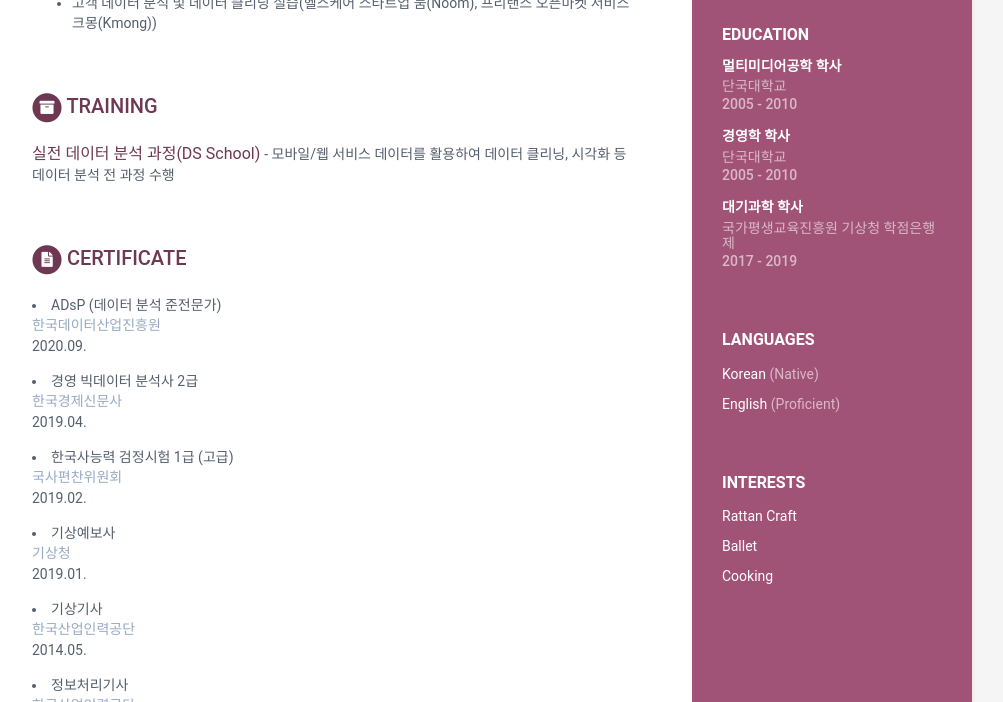
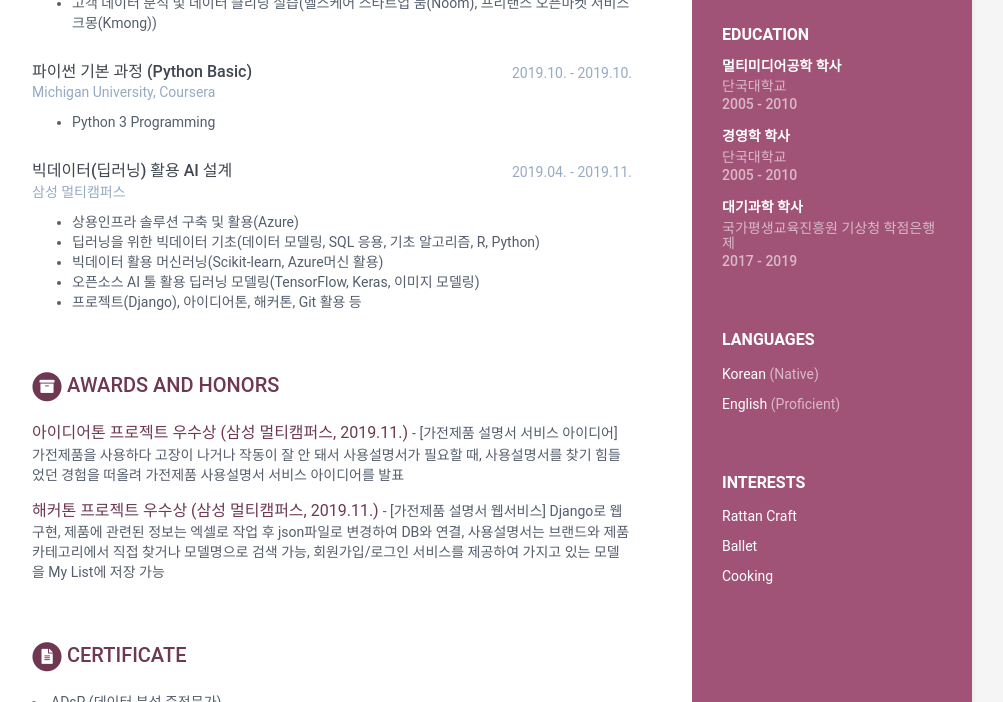
Before and after one commit to ranisop/resume, a Jekyll site: the page built from index.html, in a window 1280 px wide and 900 px high, scrolled down 209 px, cut to the strip 198-900 px from the top of the window. Shown: the whole strip, without its empty margins (168-1171 px from the left). Built offline with Jekyll 4.4.1, drawn with Linux system fonts in a browser that asks for light colours.

Commit message:
Update data.yml

```diff
--- a/_data/data.yml
+++ b/_data/data.yml
@@ -137,7 +137,6 @@ education:
 
 
 experiences:
-#     title: Training #Projects
     - role: 실전 데이터 분석 과정
       time: 2020.03. - 2020.08.
       company: DS School
@@ -148,18 +147,37 @@ experiences:
           - 마케팅 효율 파악을 위해 마케팅 데이터와 결제 데이터 분석(데이터사이언스 교육 스타트업 디에스스쿨(DS School))
           - 고객 데이터 분석 및 데이터 클리닝 실습(헬스케어 스타트업 눔(Noom), 프리랜스 오픈마켓 서비스 크몽(Kmong))
 
+    - role: 파이썬 기본 과정 (Python Basic)
+      time: 2019.10. - 2019.10.
+      company: Michigan University, Coursera
+      details: |
+          - Python 3 Programming
+
+    - role: 빅데이터(딥러닝) 활용 AI 설계
+      time: 2019.04. - 2019.11.
+      company: 삼성 멀티캠퍼스
+      details: |
+          - 상용인프라 솔루션 구축 및 활용(Azure)
+          - 딥러닝을 위한 빅데이터 기초(데이터 모델링, SQL 응용, 기초 알고리즘, R, Python)
+          - 빅데이터 활용 머신러닝(Scikit-learn, Azure머신 활용)
+          - 오픈소스 AI 툴 활용 딥러닝 모델링(TensorFlow, Keras, 이미지 모델링)
+          - 프로젝트(Django), 아이디어톤, 해커톤, Git 활용 등
+
+
+
 
 projects:
-    title: Training #Projects
+    title: Awards and Honors #Projects
 #     intro: >
 #       You can list your side projects or open source libraries in this
 #       section. Lorem ipsum dolor sit amet, consectetur adipiscing elit.
 #       Vestibulum et ligula in nunc bibendum fringilla a eu lectus.
     assignments:
-      - title: 실전 데이터 분석 과정(DS School)
-#         time: 2015 - Present
-        tagline: "모바일/웹 서비스 데이터를 활용하여 데이터 클리닝, 시각화 등 데이터 분석 전 과정 수행"
-#         "Pandas, Numpy, SQL, 시각화 패키지(Seaborn, Matplotlib 등)을 활용"
+    - title: 아이디어톤 프로젝트 우수상 (삼성 멀티캠퍼스, 2019.11.)
+      tagline: "[가전제품 설명서 서비스 아이디어] 가전제품을 사용하다 고장이 나거나 작동이 잘 안 돼서 사용설명서가 필요할 때, 사용설명서를 찾기 힘들었던 경험을 떠올려 가전제품 사용설명서 서비스 아이디어를 발표"
+
+    - title: 해커톤 프로젝트 우수상 (삼성 멀티캠퍼스, 2019.11.)
+      tagline: "[가전제품 설명서 웹서비스]  Django로 웹 구현, 제품에 관련된 정보는 엑셀로 작업 후 json파일로 변경하여 DB와 연결, 사용설명서는 브랜드와 제품 카테고리에서 직접 찾거나 모델명으로 검색 가능, 회원가입/로그인 서비스를 제공하여 가지고 있는 모델을 My List에 저장 가능"
 
 
 publications:
```
